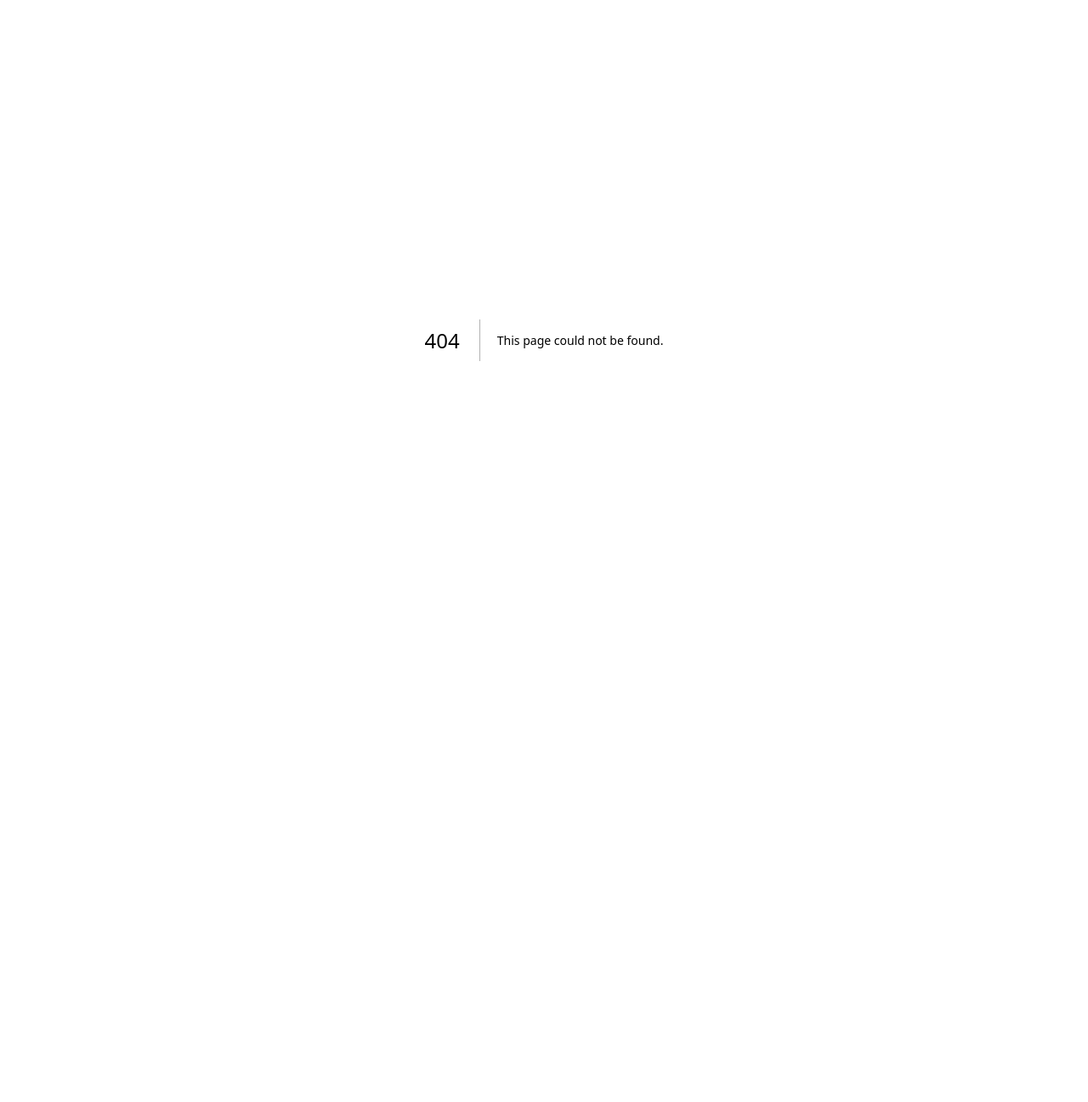
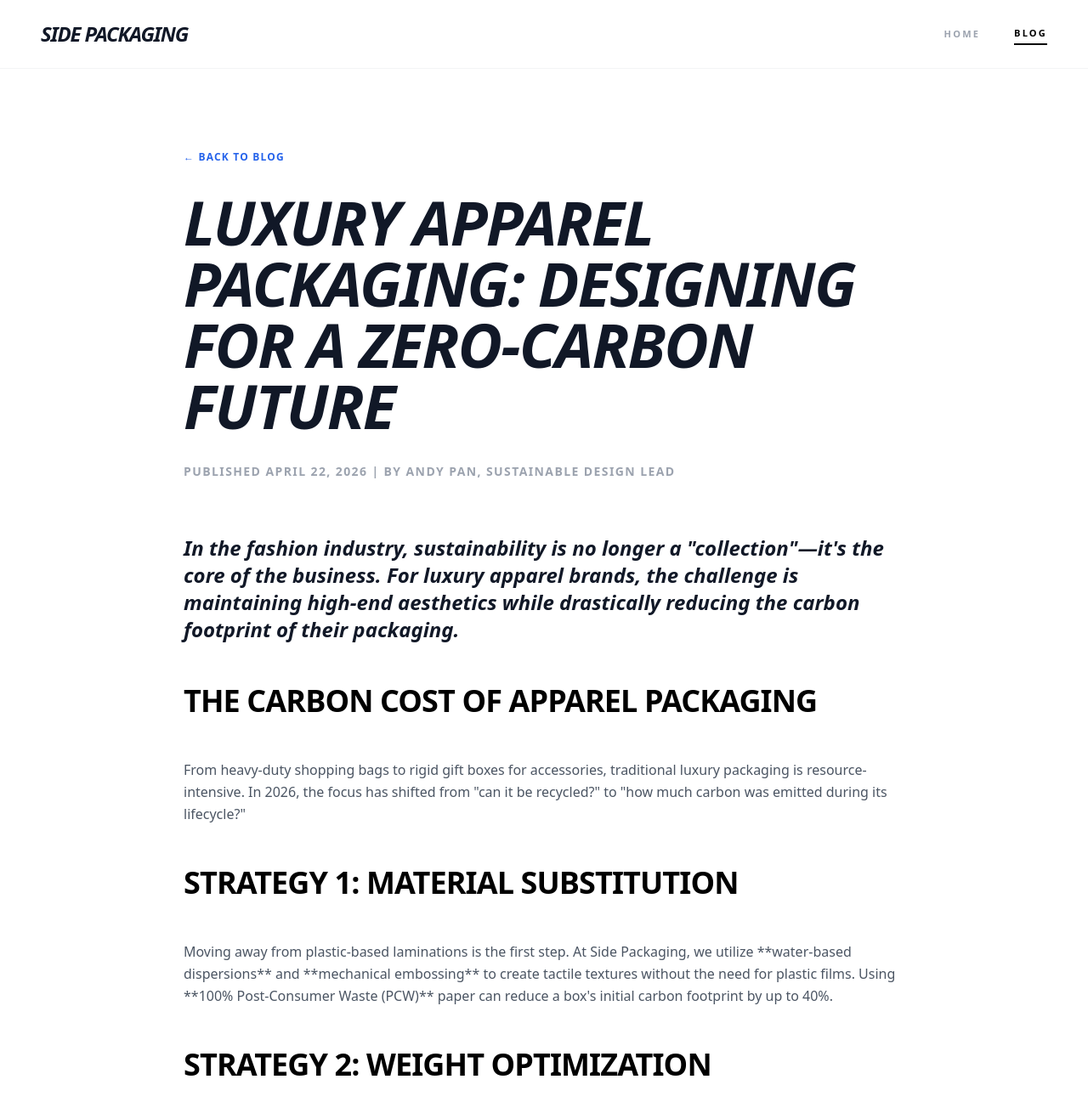
Before and after one commit to yaowei198299-cmd/side-packaging-site, a Next.js app: page /blog/luxury-apparel-packaging-carbon-footprint-reduction in a window 1280 px wide. Before the commit this address had no page. Shown: the top 1297 px of the page at 85% size. Before the commit the page ends 800 px from the top, so only its background shows below. Built offline with nearby package versions, Linux system fonts and the light colour scheme.

Commit message:
seo: targeting 'Luxury Apparel Packaging' and 'Carbon Footprint' keywords with sustainability guide

```diff
--- a/pages/blog/index.tsx
+++ b/pages/blog/index.tsx
@@ -4,6 +4,13 @@ import Link from 'next/link';
 
 const BlogIndex = () => {
   const posts = [
+    {
+      title: "Luxury Apparel Packaging: How to Design for a Zero-Carbon Future",
+      excerpt: "A guide to sustainable fashion packaging. Learn how luxury apparel brands can reduce their carbon footprint through material innovation and structural design.",
+      date: "April 22, 2026",
+      slug: "luxury-apparel-packaging-carbon-footprint-reduction",
+      image: "https://sc02.alicdn.com/kf/A3645295ca51c411e8b875eb53436ec490.png"
+    },
     {
       title: "Custom Magnetic Boxes vs. Collapsible Designs: Cost-Saving Analysis",
       excerpt: "A comprehensive cost-saving analysis between standard rigid magnetic boxes and collapsible (flat-pack) designs. Learn how to save up to 70% on international shipping costs.",
--- /dev/null
+++ b/pages/blog/luxury-apparel-packaging-carbon-footprint-reduction.tsx
@@ -0,0 +1,89 @@
+import React from 'react';
+import Head from 'next/head';
+import Link from 'next/link';
+
+const LuxuryApparelPackagingGuide = () => {
+  return (
+    <div className="min-h-screen bg-white text-gray-900 font-sans selection:bg-blue-100">
+      <Head>
+        <title>How to Design Luxury Apparel Packaging that Reduces Carbon Footprint | Side Packaging</title>
+        <meta name="description" content="A guide to sustainable fashion packaging. Learn how luxury apparel brands can reduce their carbon footprint through material innovation and structural design." />
+        <meta name="keywords" content="Luxury apparel packaging, sustainable fashion packaging, carbon footprint reduction packaging, eco-friendly clothing boxes, high-end garment packaging 2026" />
+      </Head>
+
+      <nav className="border-b border-gray-100 sticky top-0 bg-white/95 backdrop-blur-md z-50">
+        <div className="max-w-7xl mx-auto px-6 lg:px-12 h-20 flex items-center justify-between">
+          <Link href="/" className="font-black text-2xl tracking-tighter italic shrink-0 select-none">SIDE PACKAGING</Link>
+          <div className="hidden lg:flex items-center space-x-10 text-[11px] font-bold uppercase tracking-[0.2em] text-gray-400">
+            <Link href="/" className="hover:text-black transition-colors">Home</Link>
+            <Link href="/blog" className="text-black border-b-2 border-black py-1">Blog</Link>
+          </div>
+        </div>
+      </nav>
+
+      <main className="py-24">
+        <div className="max-w-4xl mx-auto px-6">
+          <Link href="/blog" className="text-blue-600 font-black text-xs uppercase tracking-widest mb-8 block hover:translate-x-[-4px] transition-transform">← Back to Blog</Link>
+
+          <article>
+            <header className="mb-16">
+              <h1 className="text-5xl md:text-7xl font-black tracking-tight mb-8 leading-[1.1] uppercase italic">Luxury Apparel Packaging: Designing for a Zero-Carbon Future</h1>
+              <p className="text-gray-400 font-bold mb-12 uppercase tracking-widest text-sm">Published April 22, 2026 | By Andy Pan, Sustainable Design Lead</p>
+            </header>
+
+            <div className="prose prose-xl prose-gray max-w-none font-medium leading-relaxed text-gray-600 space-y-12">
+              <p className="text-2xl text-gray-900 font-bold italic">
+                In the fashion industry, sustainability is no longer a "collection"—it's the core of the business. For luxury apparel brands, the challenge is maintaining high-end aesthetics while drastically reducing the carbon footprint of their packaging.
+              </p>
+
+              <h2 className="text-4xl font-black text-black tracking-tight uppercase">The Carbon Cost of Apparel Packaging</h2>
+              <p>
+                From heavy-duty shopping bags to rigid gift boxes for accessories, traditional luxury packaging is resource-intensive. In 2026, the focus has shifted from "can it be recycled?" to "how much carbon was emitted during its lifecycle?"
+              </p>
+
+              <h2 className="text-4xl font-black text-black tracking-tight uppercase">Strategy 1: Material Substitution</h2>
+              <p>
+                Moving away from plastic-based laminations is the first step. At Side Packaging, we utilize **water-based dispersions** and **mechanical embossing** to create tactile textures without the need for plastic films. Using **100% Post-Consumer Waste (PCW)** paper can reduce a box's initial carbon footprint by up to 40%.
+              </p>
+
+              <h2 className="text-4xl font-black text-black tracking-tight uppercase">Strategy 2: Weight Optimization</h2>
+              <p>
+                Every gram matters in international logistics. By re-engineering the structural design of apparel boxes—using thinner but higher-density greyboard—we can maintain the "stiffness" of luxury packaging while reducing the total weight. Lighter packaging means lower fuel consumption during transport, directly cutting your brand's Scope 3 emissions.
+              </p>
+
+              <div className="bg-blue-50 p-12 rounded-[3rem] my-16 border border-blue-100 text-center">
+                <h3 className="text-2xl font-black mb-6 uppercase text-blue-900 italic">"Luxury is No Longer About Excess; It's About Responsibility."</h3>
+                <p className="text-blue-800 font-bold uppercase tracking-wide text-xs">— Side Packaging 2026 Manifesto</p>
+              </div>
+
+              <h2 className="text-4xl font-black text-black tracking-tight uppercase">Strategy 3: The Monomaterial Advantage</h2>
+              <p>
+                Mixed-material packaging (e.g., paper boxes with plastic handles or magnetic closures) is difficult to process. In 2026, we are designing **all-paper apparel boxes**. By using paper-based handles and locking mechanisms, the consumer can simply toss the entire package into the recycling bin, ensuring a circular lifecycle.
+              </p>
+
+              <h2 className="text-4xl font-black text-black tracking-tight uppercase">Conclusion: The Fashion Brand's New Standard</h2>
+              <p>
+                As consumers in the US and EU become more climate-conscious, the brands that win will be those that provide transparency. At Side Packaging, we provide **Carbon Footprint Assessments** for our custom apparel projects, allowing you to back up your marketing claims with hard data.
+              </p>
+
+              <div className="bg-black text-white p-16 rounded-[3.5rem] mt-24 shadow-2xl">
+                <h3 className="text-3xl font-black mb-8 uppercase italic">Future-Proof Your Fashion Brand</h3>
+                <p className="text-gray-400 mb-12">Let's collaborate on a packaging strategy that protects your garments and the planet. Our engineering team is ready to audit your current designs.</p>
+                <Link href="/#contact" className="inline-block bg-blue-500 text-white px-12 py-5 rounded-full font-black text-sm uppercase tracking-widest hover:bg-blue-600 transition">Request a Carbon-Neutral Audit</Link>
+              </div>
+            </div>
+          </article>
+        </div>
+      </main>
+
+      <footer className="bg-white border-t py-24 px-6">
+        <div className="max-w-7xl mx-auto text-center">
+          <div className="font-black text-3xl tracking-tighter mb-8 uppercase italic text-blue-600">SIDE PACKAGING FASHION</div>
+          <p className="text-gray-400 text-sm font-bold uppercase tracking-widest">© 2026 Side Packaging HK Limited. Sustainable Excellence.</p>
+        </div>
+      </footer>
+    </div>
+  );
+};
+
+export default LuxuryApparelPackagingGuide;
```
Also changed, not shown: 1 other file (tests, documents, lock files or other folders).
